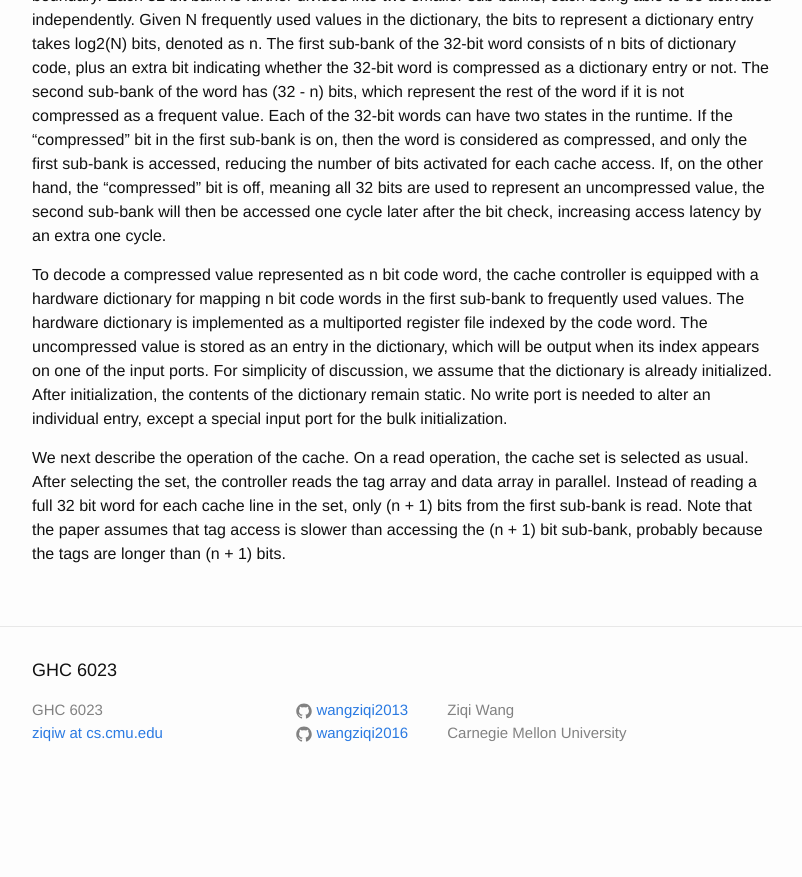
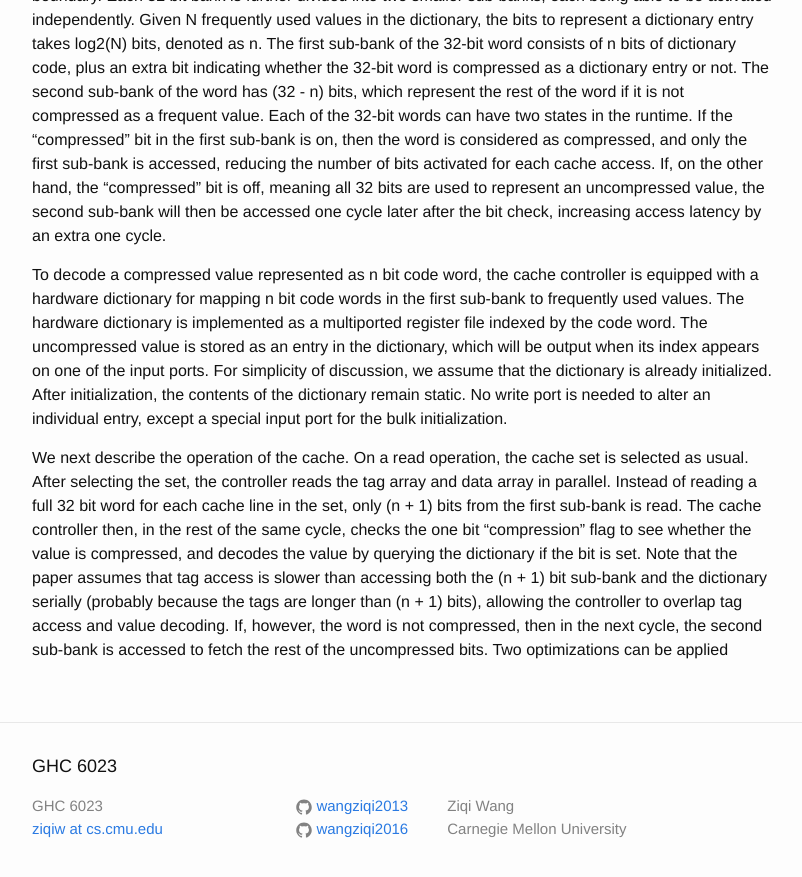
Before and after one commit to wangziqi2013/wangziqi2013.github.io, a Jekyll site: the page built from _posts/2020-06-25-fvc.markdown, in a window 1280 px wide and 900 px high, scrolled down 811 px. Shown: the top 877 px of the window, without its empty margins (238-1040 px from the left). Built offline with Jekyll 4.4.1, drawn with Linux system fonts in a browser that asks for light colours; before the commit the page ends 1615 px from its top, so only the background shows below that.

Commit message:
Finish read

```diff
--- a/_posts/2020-06-25-fvc.markdown
+++ b/_posts/2020-06-25-fvc.markdown
@@ -44,5 +44,11 @@ is needed to alter an individual entry, except a special input port for the bulk
 
 We next describe the operation of the cache. On a read operation, the cache set is selected as usual. After selecting
 the set, the controller reads the tag array and data array in parallel. Instead of reading a full 32 bit word for
-each cache line in the set, only (n + 1) bits from the first sub-bank is read. Note that the paper assumes that tag
-access is slower than accessing the (n + 1) bit sub-bank, probably because the tags are longer than (n + 1) bits.
+each cache line in the set, only (n + 1) bits from the first sub-bank is read.
+The cache controller then, in the rest of the same cycle, checks the one bit "compression" flag to see whether
+the value is compressed, and decodes the value by querying the dictionary if the bit is set.
+Note that the paper assumes that tag access is slower than accessing both the (n + 1) bit sub-bank and the dictionary serially (probably
+because the tags are longer than (n + 1) bits), allowing the controller to overlap tag access and value decoding.
+If, however, the word is not compressed, then in the next cycle, the second sub-bank is accessed to fetch the rest of the
+uncompressed bits.
+Two optimizations can be applied
```
